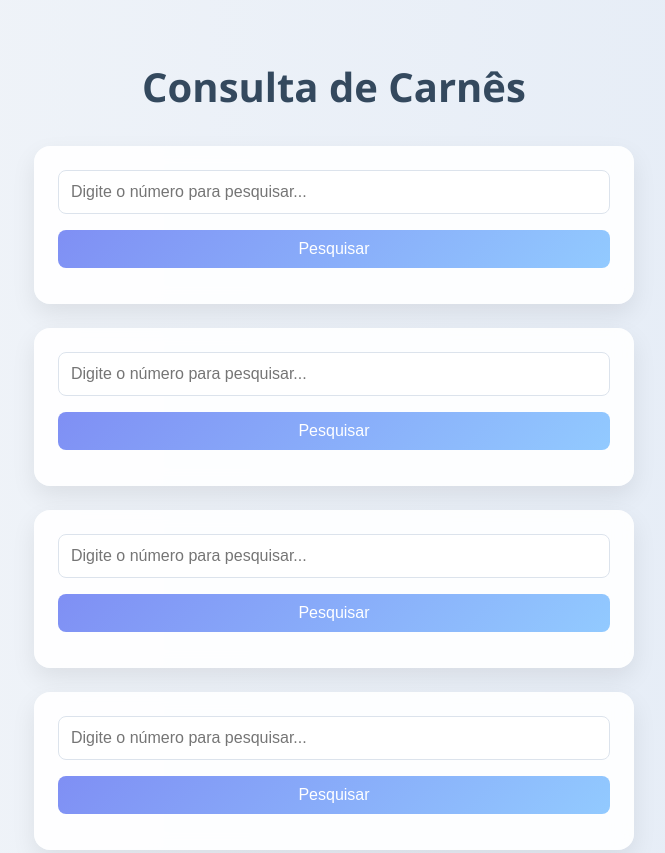
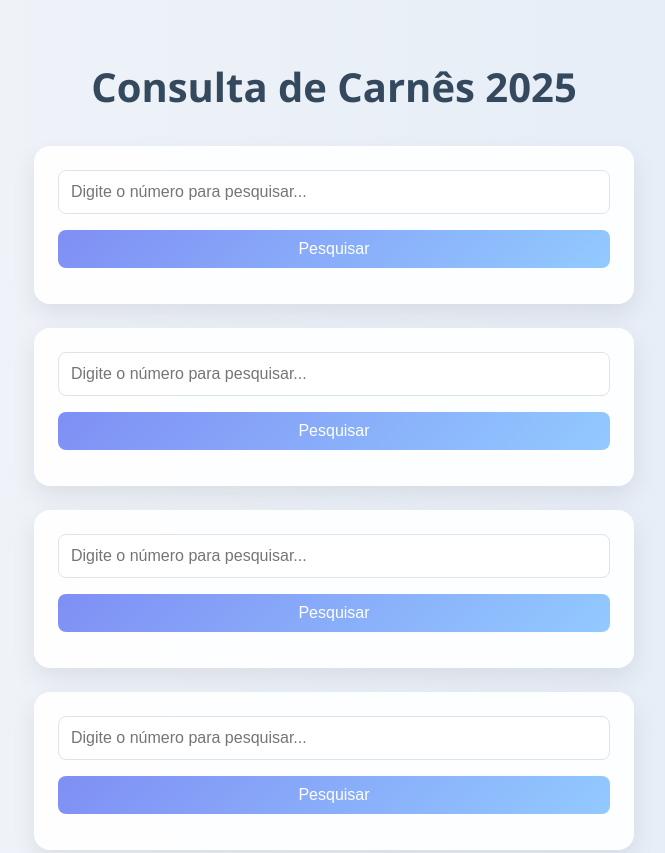
Before and after one commit to GiovanePauloPedroski/AcaoEntreAmigos2025, a plain HTML site: page Consulta Super Completa - Carnês - Gemini 2.0.html in a window 1280 px wide. Shown: the top 853 px of the page, without its empty margins (306-971 px from the left). Drawn offline with Linux system fonts and the light colour scheme; no server answers.

Commit message:
Update Consulta Super Completa - Carnês - Gemini 2.0.html

```diff
--- a/Consulta Super Completa - Carnês - Gemini 2.0.html
+++ b/Consulta Super Completa - Carnês - Gemini 2.0.html
@@ -3,7 +3,7 @@
 <head>
   <meta charset="UTF-8" />
   <meta name="viewport" content="width=device-width, initial-scale=1.0"/>
-  <title>Consulta de Carnês</title>
+  <title>Consulta de Carnês 2025</title>
   <style>
     :root {
       --primary: #7f8ff4;
@@ -136,7 +136,7 @@
   </style>
 </head>
 <body>
-  <h1>Consulta de Carnês</h1>
+  <h1>Consulta de Carnês 2025</h1>
   <div class="search-container">
     <div class="search-box">
       <input type="text" id="input1" placeholder="Digite o número para pesquisar..." onkeydown="handleKey(event, 'input1', 'result1')">
```
